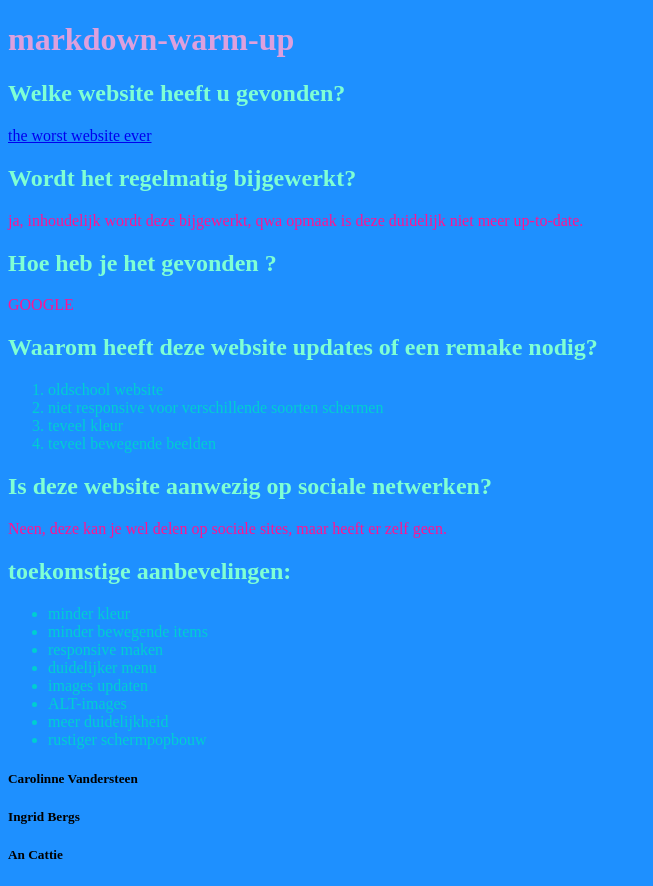
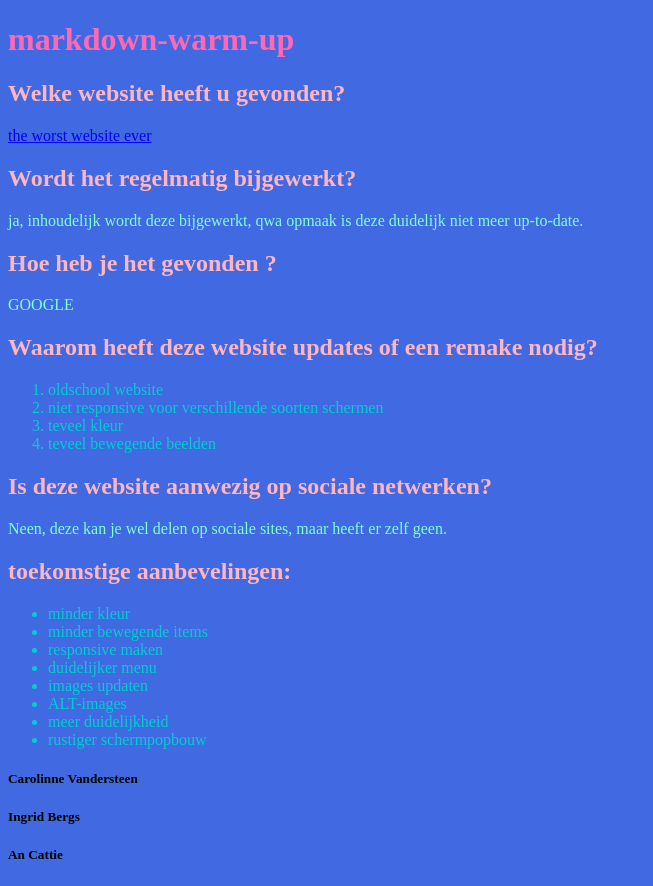
Before and after one commit to CarolinneVandersteen/markdown-warmup-html, a plain HTML site: page index.html in a window 1280 px wide. Shown: the whole page, without its empty margins (0-653 px from the left). Drawn offline with Linux system fonts and the light colour scheme.

Commit message:
Update style.css

```diff
--- a/style.css
+++ b/style.css
@@ -1,21 +1,21 @@
 
 
 body {
-   background-color: #1E90FF ;
+   background-color: RoyalBlue ;
        }
 
 
  h1 {
-    color: #DDA0DD ;
+    color: HotPink ;
 
     }
 
  h2 {
-    color: aquamarine ;
+    color: lightPink ;
     }
 
  p {
-    color: deepPink  ;
+    color: aquamarine ;
 }
 
  li {
```
